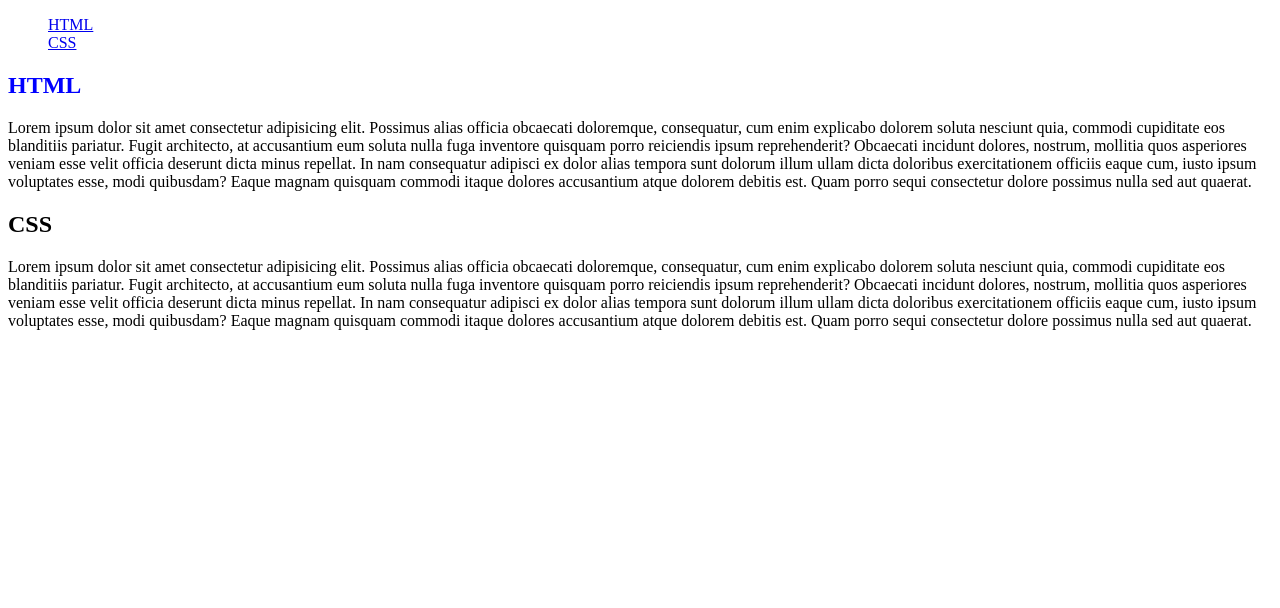
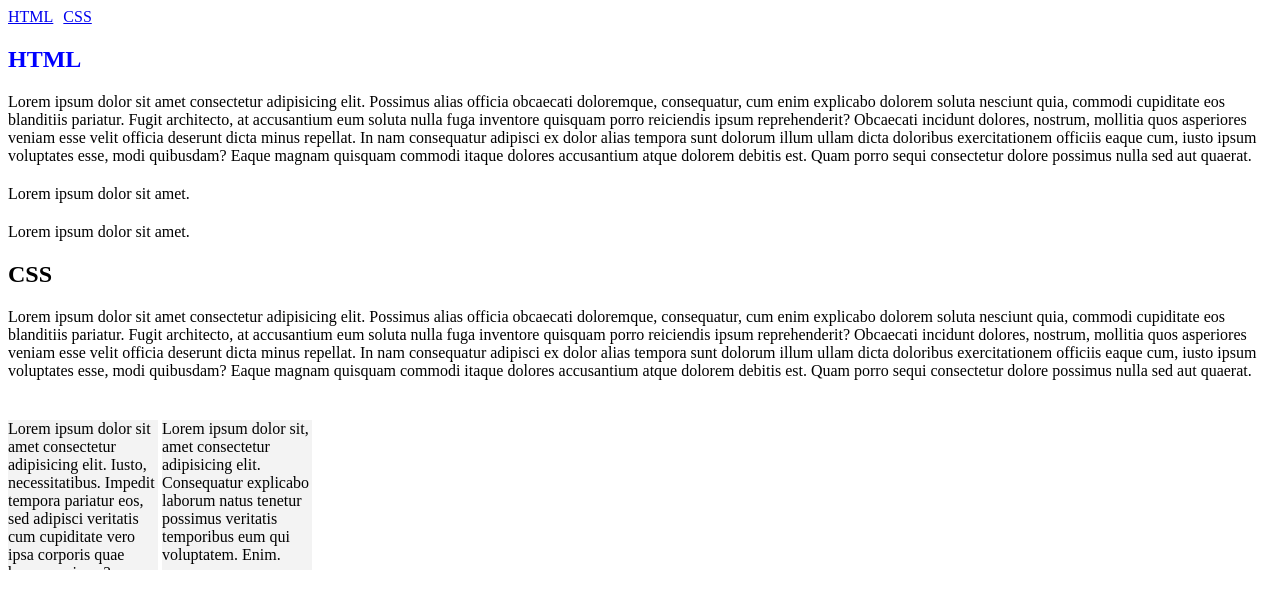
Before and after one commit to arg054/html-css-course, a website: page index.html in a window 1280 px wide. Drawn offline with Linux system fonts and the light colour scheme.

Commit message:
part 2 start

```diff
--- /dev/null
+++ b/css/exercise_styles.css
@@ -0,0 +1,37 @@
+table {
+  width: 15%;
+  border-collapse: collapse;
+}
+
+tr {
+  border: 1px solid #c4dcf3;
+  border-left: 0px;
+  border-right: 0px;
+}
+
+tr:nth-child(odd) {
+  background-color: #eef7ff;
+}
+
+td {
+  border: 1px solid #c4dcf3;
+  padding: 10px;
+  border-left: 0px;
+  border-right: 0px;
+}
+th {
+  border: 1px solid #c4dcf3;
+  border-left: 0px;
+  border-right: 0px;
+  padding: 10px;
+  background-color: #427fef;
+  text-align: left;
+  color: white;
+}
+.box {
+  width: 300px;
+  height: 300px;
+  background-color: tomato;
+  box-shadow: 10px 10px 0px lightgray;
+  border-radius: 5%;
+}
--- a/css/styles.css
+++ b/css/styles.css
@@ -1,6 +1,34 @@
+*,
+*::before,
+*::after {
+  box-sizing: border-box;
+}
+
 .username {
   font-weight: bold;
 }
+
 .header {
   list-style-type: none;
+  padding: 0;
+  margin: 0;
+  display: flex;
 }
+.header li {
+  margin-right: 10px;
+}
+
+p {
+  margin: 20px 0;
+  padding: 0;
+}
+
+.box {
+  width: 150px;
+  height: 150px;
+  background-color: #f3f3f3;
+  margin: 20px 0;
+  display: inline-block;
+  overflow: hidden;
+  overflow: auto;
+}
--- a/index.html
+++ b/index.html
@@ -15,8 +15,8 @@
   </head>
   <body>
     <ul class="header">
-      <li><a href="#selection-html">HTML</a></li>
-      <li><a href="#selection-css">CSS</a></li>
+      <li><a href="#section-html">HTML</a></li>
+      <li><a href="#section-css">CSS</a></li>
     </ul>
     <h2 id="section-html">HTML</h2>
     <p>
@@ -32,6 +32,8 @@
       dolores accusantium atque dolorem debitis est. Quam porro sequi
       consectetur dolore possimus nulla sed aut quaerat.
     </p>
+    <p>Lorem ipsum dolor sit amet.</p>
+    <p>Lorem ipsum dolor sit amet.</p>
     <h2 id="section-css">CSS</h2>
     <p>
       Lorem ipsum dolor sit amet consectetur adipisicing elit. Possimus alias
@@ -46,5 +48,19 @@
       dolores accusantium atque dolorem debitis est. Quam porro sequi
       consectetur dolore possimus nulla sed aut quaerat.
     </p>
+
+    <span class="box">
+      Lorem ipsum dolor sit amet consectetur adipisicing elit. Iusto,
+      necessitatibus. Impedit tempora pariatur eos, sed adipisci veritatis cum
+      cupiditate vero ipsa corporis quae harum maiores? Deleniti quisquam error
+      fugit! Numquam mollitia odio sed repellat magni hic officiis maxime, enim
+      aspernatur. Unde culpa omnis perferendis officia quae adipisci maiores
+      nobis blanditiis?
+    </span>
+    <span class="box">
+      Lorem ipsum dolor sit, amet consectetur adipisicing elit. Consequatur
+      explicabo laborum natus tenetur possimus veritatis temporibus eum qui
+      voluptatem. Enim.
+    </span>
   </body>
 </html>
```
Also changed, not shown: exercises.html (+1 -40 lines).
